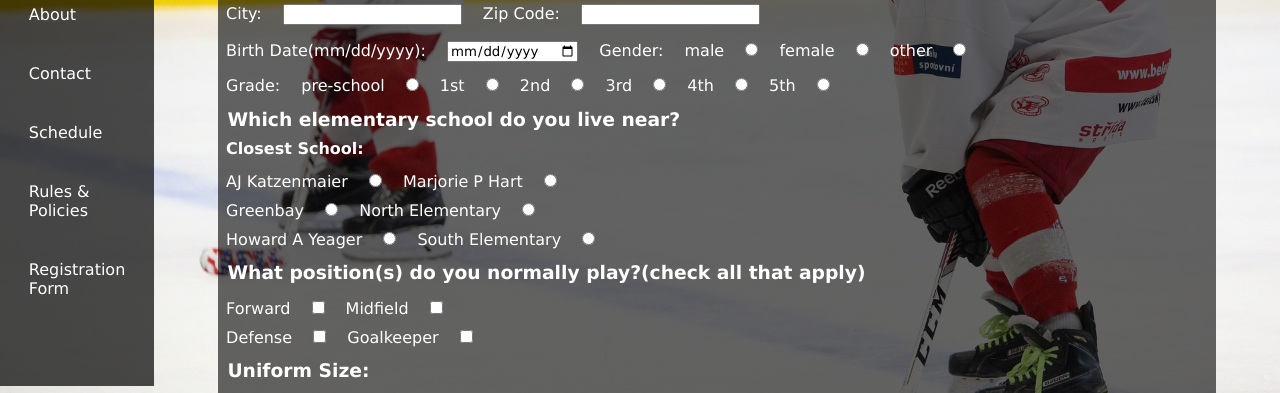
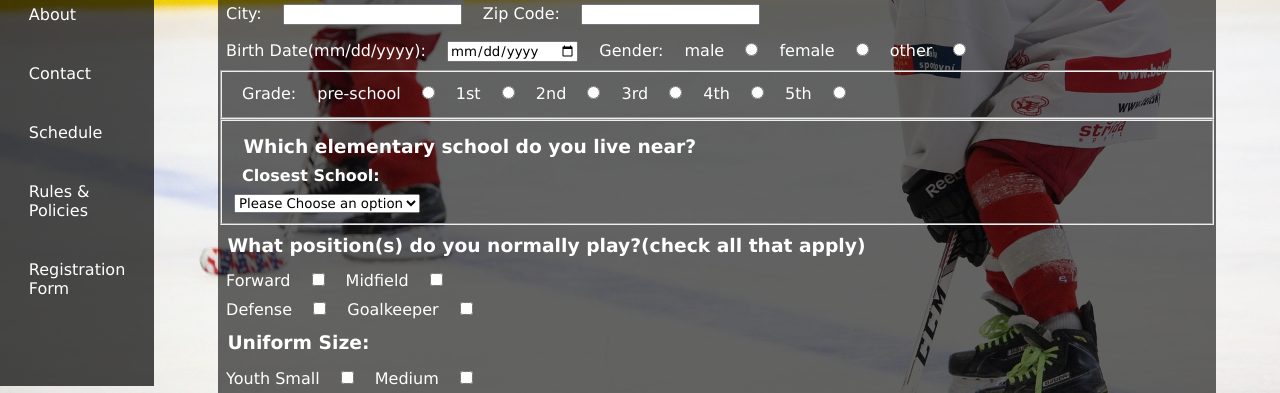
Before and after one commit to Igna-Mendez/MDHL_Mendez, a plain HTML site: page form.html in a window 1280 px wide. Shown: the part 400-793 px from the top of the page. Drawn offline with Linux system fonts and the light colour scheme.

Commit message:
task4formcorregido

```diff
--- a/form.html
+++ b/form.html
@@ -72,7 +72,7 @@
                     <input type="radio" name="gender" value="female">
                     <label id="other">other</label>
                     <input type="radio" name="gender" value="other"><br>
-
+                    <fieldset>
                     <label id="Grade">Grade:</label>
                     <label id="pre-school">pre-school</label>
                     <input type="radio" name="Grade" value="pre-school">
@@ -85,24 +85,21 @@
                     <label id="4th">4th</label>
                     <input type="radio" name="Grade" value="4th">
                     <label id="5th">5th</label>
-                    <input type="radio" name="Grade" value="5th"><br>
+                    <input type="radio" name="Grade" value="5th"><br></fieldset>
 
-                    <h3>Which elementary school do you live near?</h3>
-                    <h4>Closest School:</h4>
-                    <label id="AJ-Katzenmaier">AJ Katzenmaier</label>
-                    <input type="radio" name="closest-school" value="AJ Katzenmaier">
-                    <label id="Marjorie-P-Hart">Marjorie P Hart</label>
-                    <input type="radio" name="closest-school" value="Marjorie P Hart"><br>
-
-                    <label id="Greenbay">Greenbay</label>
-                    <input type="radio" name="closest-school" value="Greenbay">
-                    <label id="North-Elementary">North Elementary</label>
-                    <input type="radio" name="closest-school" value="North Elementary"><br>
-
-                    <label id="Howard-A-Yeager">Howard A Yeager</label>
-                    <input type="radio" name="closest-school" value="Howard A Yeager">
-                    <label id="South-Elementary">South Elementary</label>
-                    <input type="radio" name="closest-school" value="South Elementary"><br>
+                    <fieldset>
+                        <h3>Which elementary school do you live near?</h3>
+                        <h4 for="nearest">Closest School:</h4>
+                        <select name="nearest" id="nearest">
+                        <option value="">Please Choose an option</option>
+                        <option value="katzenmaier">AJ Katzenmaier</option>
+                        <option value="greenbay">Greenbay</option>
+                        <option value="howard">Howard A Yeager</option>
+                        <option value="marjorie">Marjorie P Hart</option>
+                        <option value="north">North Elementary</option>
+                        <option value="south">South Elementary</option>
+                      </select>
+                    </fieldset>
 
                     <h3>What position(s) do you normally play?(check all that apply)</h3>
                     <label id="Forward">Forward</label>
```
